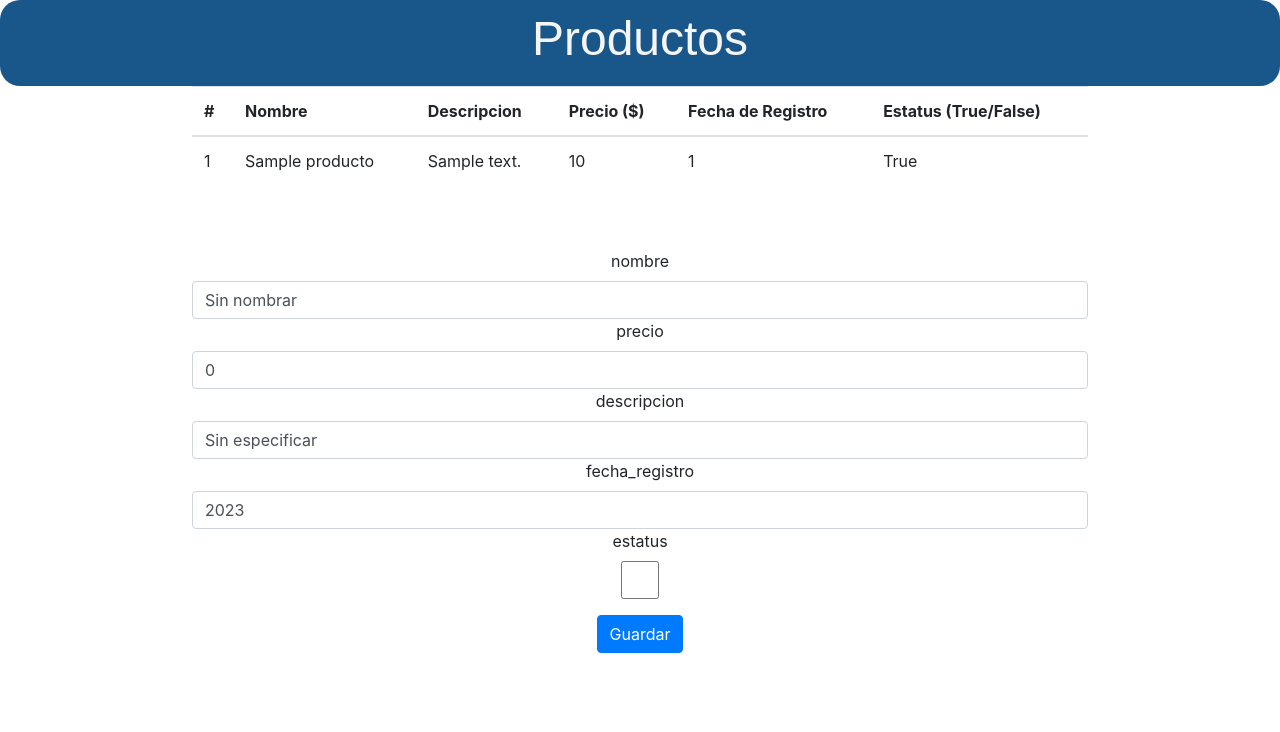
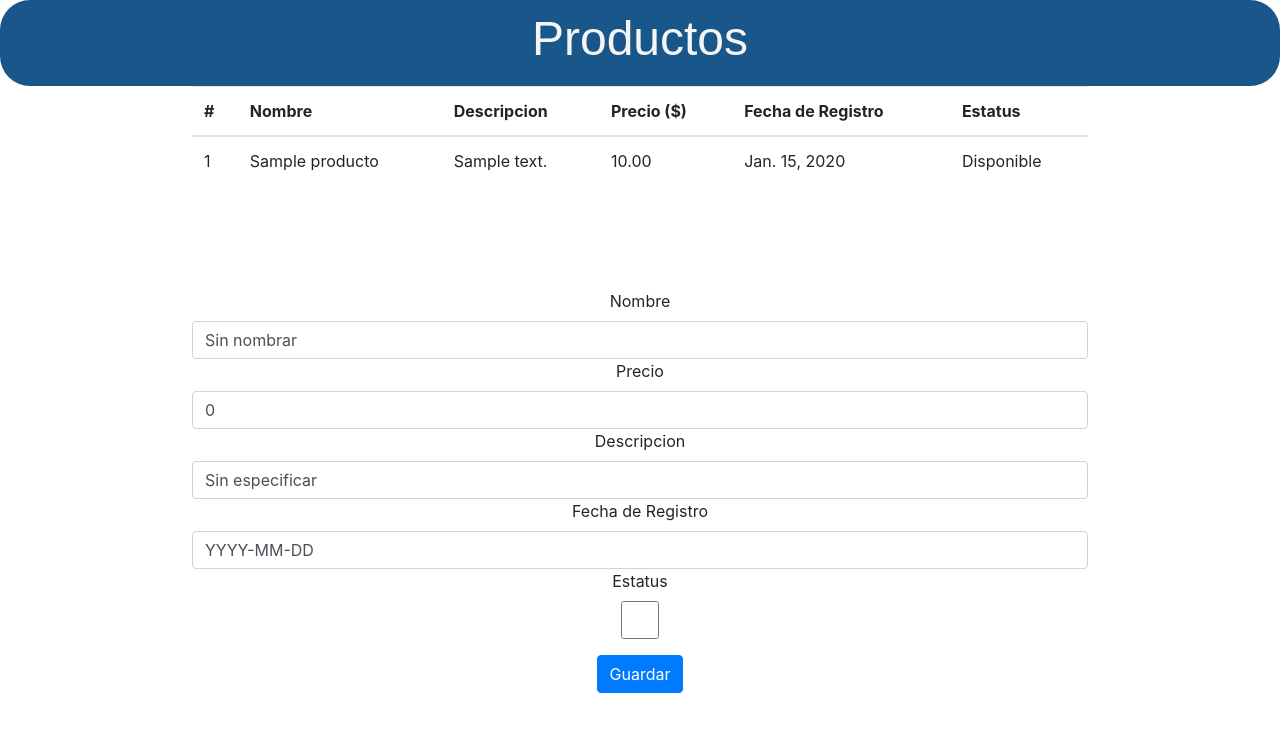
Before and after one commit to Hiram8A/Actividad_1.Python_Thincrs, a Django app: page /productos/home/ in a window 1280 px wide. Shown: the top 732 px of the page. Run offline with Django 4.2, Linux system fonts and the light colour scheme; tables that the repository leaves empty hold one stand-in row (values such as "Sample post"); some libraries are stand-ins or nearby versions.

Commit message:
HTML Visual Changes
Cambios visuales en la pagina desplegada

```diff
--- a/proyecto/productos/models.py
+++ b/proyecto/productos/models.py
@@ -10,8 +10,8 @@ class Productos(models.Model):
 
     nombre = models.CharField("nombre", max_length=300, default="Sin nombrar")
     descripcion = models.CharField("descripcion", max_length=300, default="Sin especificar")
-    precio = models.IntegerField("precio",  default=0)
-    fecha_registro = models.IntegerField("fecha_registro",  default=2023)
+    precio = models.DecimalField("precio",  default=0,max_digits=6, decimal_places=2)
+    fecha_registro = models.DateField("fecha_registro", auto_now_add=False, default="YYYY-MM-DD")
     estatus = models.BooleanField("estatus",  blank=False)
 
     def _str_(self):
--- a/proyecto/productos/views.py
+++ b/proyecto/productos/views.py
@@ -11,7 +11,7 @@ def index(request):
     return HttpResponse("Hola mundo")
 
 class Inicio(View):
-    template_name = 'index.html'
+    template_name = 'productos.html'
 
     def post(self,request):
         form = ProductoForm(request.POST)
--- a/proyecto/templates/index.html
+++ b/proyecto/templates/productos.html
@@ -8,7 +8,7 @@
     <style>
       .titulo{
         background-color: #19568a;
-        border-radius: 20px;
+        border-radius: 30px;
         padding: 10px;
         font-family: arial;
       }
@@ -24,8 +24,6 @@
       <h1>Productos</h1>
     </div>
 
-
-
     <!-- contenido -->
     {% block content %}
     <div align="center">
@@ -34,8 +32,8 @@
             <thead>
               <tr>
                 <th scope="col">
-                    #
-                  </th>
+                  #
+                </th>
                 <th scope="col">
                   Nombre
                 </th>
@@ -45,13 +43,11 @@
                 <th scope="col">
                   Precio ($)
                 </th>
-
                 <th scope="col">
                   Fecha de Registro
                 </th>
-
                 <th scope="col">
-                  Estatus (True/False)
+                  Estatus
                 </th>
               </tr>
             </thead>
@@ -75,7 +71,11 @@
                     {{ producto.fecha_registro }}
                 </td>
                 <td>
-                    {{ producto.estatus }}
+                  {% if producto.estatus %}
+                      <p>Disponible</p>
+                  {% else %}
+                      <p>No disponible</p>
+                  {% endif %}
                 </tr>
                 {% endfor %}
             </tbody>
@@ -83,34 +83,32 @@
         <!-- Formulario -->
         <br>
         <br>
+        <br>
 
         <form method="post">
             {% csrf_token %}
             <div class="form-group">
-              <label for="{{ form.nombre.id_for_label }}">nombre</label>
+              <label for="{{ form.nombre.id_for_label }}">Nombre</label>
               {{ form.nombre|add_class:"form-control" }}
 
-              <label for="{{ form.precio.id_for_label }}">precio</label>
+              <label for="{{ form.precio.id_for_label }}">Precio</label>
               {{ form.precio|add_class:"form-control" }}
 
-              <label for="{{ form.descripcion.id_for_label }}">descripcion</label>
+              <label for="{{ form.descripcion.id_for_label }}">Descripcion</label>
               {{ form.descripcion|add_class:"form-control" }}
 
-              <label for="{{ form.fecha_registro.id_for_label }}">fecha_registro</label>
+              <label for="{{ form.fecha_registro.id_for_label }}">Fecha de Registro</label>
               {{ form.fecha_registro|add_class:"form-control" }}
 
-              <label for="{{ form.estatus.id_for_label }}">estatus</label>
+              <label for="{{ form.estatus.id_for_label }}">Estatus</label>
               {{ form.estatus|add_class:"form-control" }}
 
             </div>
             <button class="btn btn-primary" type="submit">Guardar</button>
           </form>
 
-
-
       </div>
     </div>
     {% endblock %}
-
   </body>
 </html>
```
Also changed, not shown: proyecto/productos/migrations/0003_alter_productos_fecha_registro_and_more.py (added).
